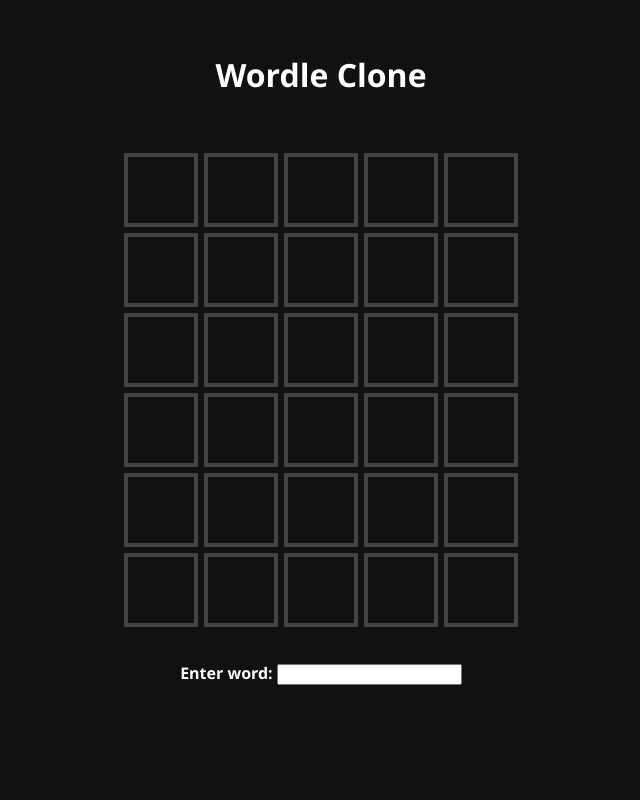
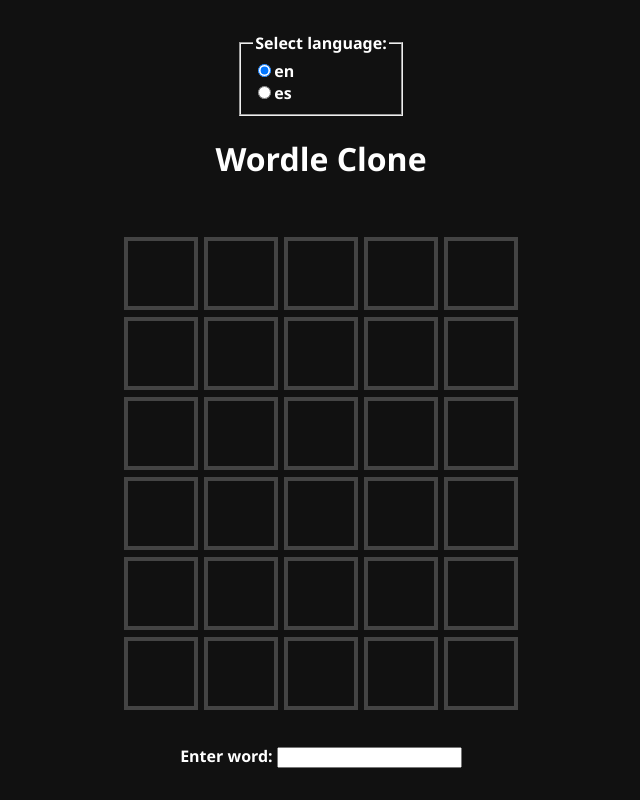
Before and after one commit to tonzari/wordle-clone, a React (Vite) app: page / in a window 1280 px wide. Shown: the whole page, without its empty margins (319-959 px from the left). Built offline with nearby package versions, Linux system fonts and the light colour scheme.

Commit message:
added spanish and language option

```diff
--- a/src/App.jsx
+++ b/src/App.jsx
@@ -6,15 +6,22 @@ import GameBoard from './GameBoard'
 
 function App() {
 
+  const [language, setLanguage] = useState('en')
   const [guess, setGuess] = useState('')
   const [answer, setAnswer] = useState('')
   const [gameBoardData, setGameBoardData] = useState([])
   const [currentRow, setCurrentRow] = useState(0)
   const [gameState, setGameState] = useState('playing')
 
+  const VALID_LANGUAGES = [
+    'en',
+    'es'
+  ];
+
   useEffect(() => {
-    const nextAnswer = getRandomAnswer()
+    const nextAnswer = getRandomAnswer(language)
     setAnswer(nextAnswer)
+    setCurrentRow(0)
 
     const emptyBoard = () => {
       return [...Array(6)].map(() => {
@@ -29,7 +36,7 @@ function App() {
 
     setGameBoardData(emptyBoard)
 
-  },[])
+  },[language])
 
   function handleGuess(event){
     event.preventDefault()
@@ -77,14 +84,44 @@ function App() {
     return true
   }
 
-  function getRandomAnswer() {
-    const randomIndex = Math.floor(Math.random() * data.answers.length);
+  function getRandomAnswer(languageCode) {
+    const randomIndex = Math.floor(Math.random() * data.five[languageCode].length);
 
-    return data.answers[randomIndex]
+    return data.five[languageCode][randomIndex]
   }
 
   return (
     <div className='site-wrapper'>
+
+      <form
+        onSubmit={(event) => {
+          event.preventDefault();
+        }}
+      >
+        <fieldset>
+          <legend>
+            Select language:
+          </legend>
+
+          {VALID_LANGUAGES.map(option => (
+            <div key={option}>
+              <input
+                type="radio"
+                name="current-language"
+                id={option}
+                value={option}
+                checked={option === language}
+                onChange={event => {
+                  setLanguage(event.target.value);
+                }}
+              />
+              <label htmlFor={option}>
+                {option}
+              </label>
+            </div>
+          ))}
+        </fieldset>
+      </form>
 
       {gameState !== 'playing' && <EndGameModal gameState={gameState} answer={answer} />}
 
@@ -102,7 +139,7 @@ function App() {
             type="text"
             name="guess"
             value={guess}
-            onChange={(event)=>{setGuess(event.target.value)}}
+            onChange={(event)=>{setGuess(event.target.value.toLowerCase())}}
           />
         </div>
       </form>
--- a/src/data/answers.json
+++ b/src/data/answers.json
@@ -1,5 +1,6 @@
 {
-    "answers": [
+    "five": {
+        "en": [
             "blink",
             "blend",
             "brave",
@@ -28,5 +29,18 @@
             "sweep",
             "sword",
             "trick"
+        ],
+        "es": [
+            "silla",
+            "perro",
+            "gafas",
+            "plaza",
+            "fruta",
+            "luzca",
+            "nieve",
+            "ruido",
+            "trenz",
+            "miedo"
         ]
     }
+}
```
Lines whose indentation alone changed are shown as unchanged.
